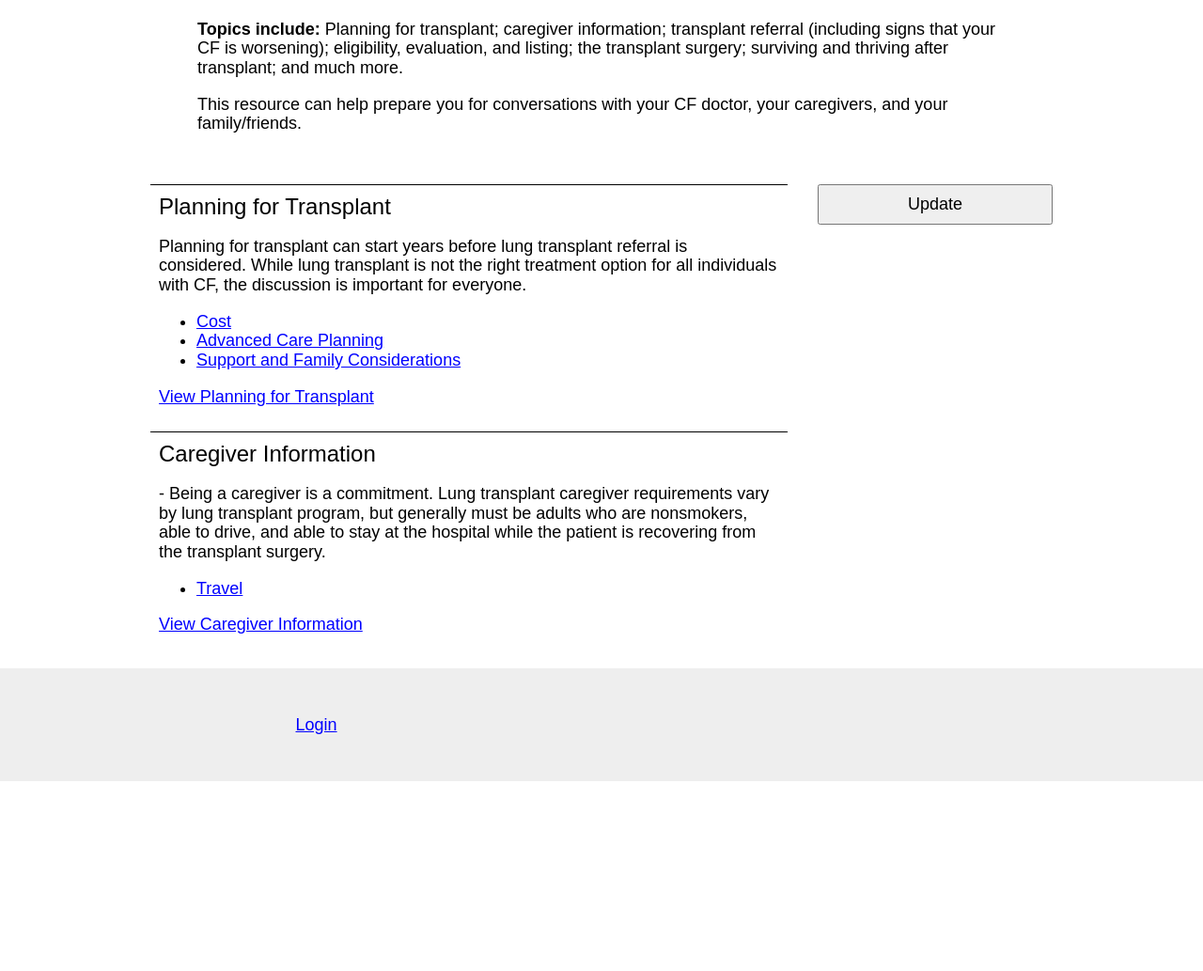
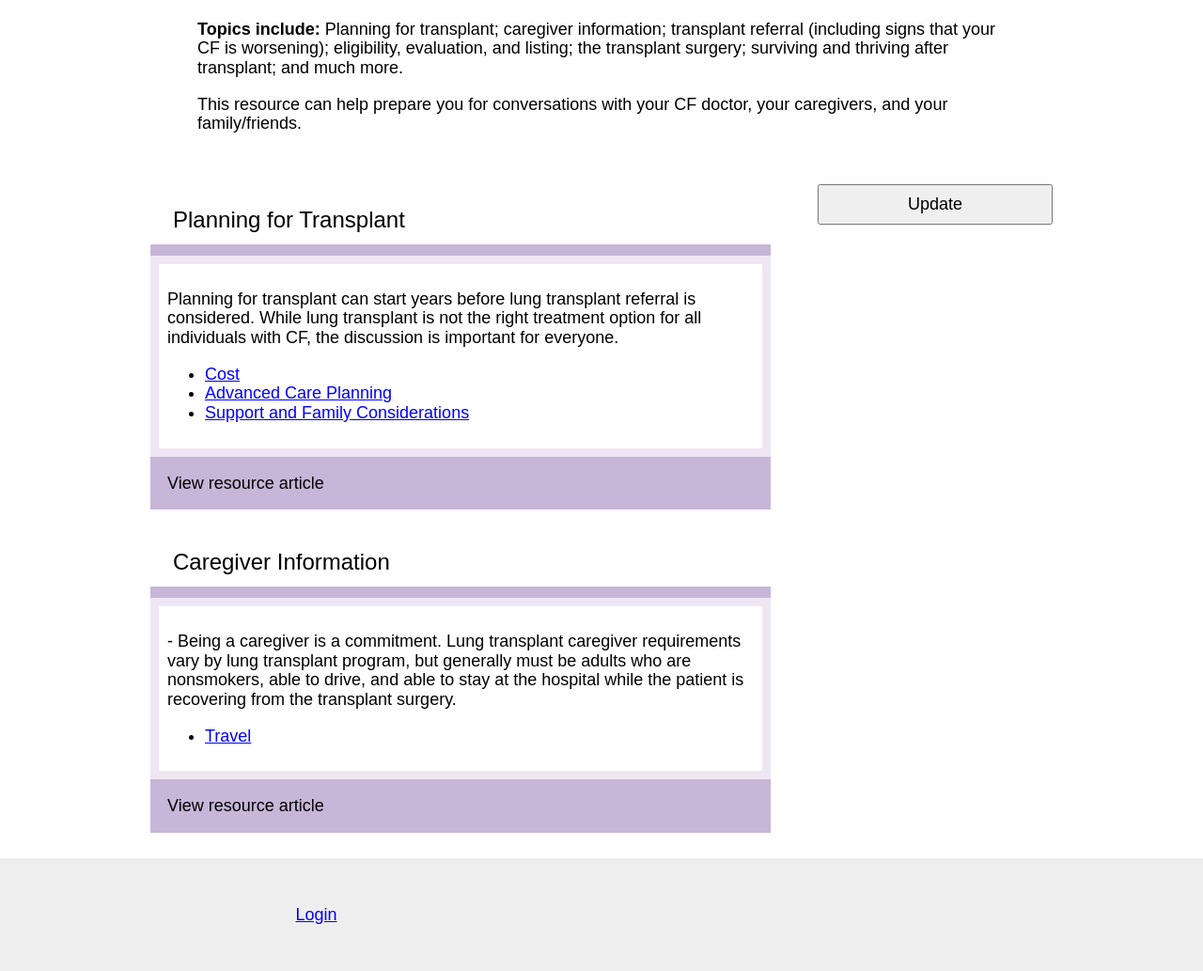
Before and after one commit to nickdotreid/take-on-transplant, a Django app: page /resources in a window 1280 px wide. Shown: the part 154-1187 px from the top of the page at 94% size. Before the commit the page ends 985 px from the top, so only its background shows below. Run offline with Django 3.2, Linux system fonts and the light colour scheme; data comes from the database, SQL or seed files in the repository; data that the repository does not hold is empty; style sheets or scripts are compiled from the project's sources; parts of the project's set-up code (start-up, migrations or seed data) failed here and were passed over; some libraries are stand-ins or nearby versions.

Commit message:
Add color to content gallery items

```diff
--- a/server/website/templates/content-page.html
+++ b/server/website/templates/content-page.html
@@ -3,7 +3,7 @@
 {% block content %}
 
 <article class="container-with-sidebar">
-    <nav class="sidebar">
+    <nav class="sidebar {{content_type}}">
         {% for item in nav_items %}
         <a href="#{{item.id}}">{{item.name}}</a>
         {% endfor %}
--- a/server/website/templates/question-partial.html
+++ b/server/website/templates/question-partial.html
@@ -3,6 +3,8 @@
     <a href="{{url}}">
         {{question.text}}
     </a>
+    {% if question.highlights %}
+    <div class="content">
         {% for highlight in question.highlights %}
         <p>
             {% if highlight.title %}
@@ -11,6 +13,8 @@
             {{highlight.content}}
         </p>
         {% endfor %}
+    </div>
+    {% endif %}
     <p>{{question.number_of_responses}} Responses</p>
     <a href="{{url}}">View frequently asked question</a>
 </article>
--- a/server/website/templates/resource-article-partial.html
+++ b/server/website/templates/resource-article-partial.html
@@ -1,6 +1,17 @@
 <article class="resource-article">
     {% url 'resource-article' article.id as url %}
-    <a class="title" href="{{url}}">{{article.title}}</a>
-    <p>{{article.description}}</p>
+    <a href="{{url}}">{{article.title}}</a>
+    <div class="content">
+        <p>{{article.description}}</p>
+        {% if article.children %}
+        <ul>
+        {% for child_article in article.children %}
+            <li>
+                <a href="{{article_url}}#article-{{child_article.id}}">{{child_article.title}}</a>
+            </li>
+        {% endfor %}
+        </ul>
+        {% endif %}
+    </div>
     <a href="{{url}}">View resource article</a>
 </article>
--- a/server/website/templates/resource-library.html
+++ b/server/website/templates/resource-library.html
@@ -21,25 +21,3 @@
     </div>
 </article>
 {% endblock %}
-
-{% block listContent %}
-{% for article in articles %}
-<article>
-    {% url 'resource-article' article.id as article_url %}
-    <a href="{{article_url}}">{{article.title}}</a>
-    {% if article.description %}
-    <p>{{article.description}}</p>
-    {% endif %}
-    {% if article.children %}
-    <ul>
-    {% for child_article in article.children %}
-        <li>
-            <a href="{{article_url}}#article-{{child_article.id}}">{{child_article.title}}</a>
-        </li>
-    {% endfor %}
-    </ul>
-    {% endif %}
-    <a href="{{article_url}}">View {{article.title}}</a>
-</article>
-{% endfor %}
-{% endblock %}
--- a/server/website/views.py
+++ b/server/website/views.py
@@ -486,8 +486,8 @@ class ResourceLibraryView(ContentListView):
 
         tags = self.get_tags_for_content_items(articles)
         context['tags'] = self.serialize_tags(tags)
-        context['articles'] = self.filter_content_items(articles)
-
+        articles = self.filter_content_items(articles)
+        context['content_list'] = [self.render_content(a) for a in articles]
         return context
 
 class ResourceArticleView(ContentPageView):
--- a/ui/index.scss
+++ b/ui/index.scss
@@ -4,7 +4,15 @@
 
 $text-color: #000000;
 $link-color: #0000FF;
-$secondary-background-color: #c8f2f7;
+
+$faq-color: #F4D06F;
+$faq-background-color: #F9E9B8;
+
+$patient-color: #8CC7CF;
+$patient-background-color: #DCEFEF;
+
+$resource-color: #C7B6D8;
+$resource-background-color: #EEE7F3;
 
 @import "./base.scss";
 @import "./layout.scss";
@@ -184,10 +192,8 @@ a > .popover-target {
         display: block;
         position: relative;
         width: 100%;
-        padding: 0.5em;
         margin: 0em;
         margin-bottom: 1em;
-        border-top: $text-color 1px solid;
     }
 
     > nav {
@@ -195,9 +201,18 @@ a > .popover-target {
         margin-bottom: 0.5em;
     }
 
-    > * > a:first-child {
-        @extend .large;
+    > * {
+        background-color: #eee;
+
+        > * {
+            margin: 1em;
+        }
+
+        > a:first-child,
+        > a:last-child {
             display: block;
+            padding: 1em;
+            margin: 0em;
             color: $text-color;
             text-decoration: none;
             &:hover,
@@ -207,8 +222,60 @@ a > .popover-target {
             }
         }
 
-    > * > a:last-child {
+        > a:first-child {
+            @extend .large;
+            padding-bottom: 0.5em;
+            border-bottom: #aaa 0.5em solid;
+            background-color: #fff;
+        }
+
+        > a:last-child {
             display: block;
+            background-color: #aaa;
+            padding: 1em;
+            margin: 0em;
+        }
+
+        > .content {
+            background-color: #fff;
+            margin: 0.5em;
+            padding: 0.5em;
+        }
+    }
+
+    > .patient-story {
+        background-color: $patient-background-color;
+
+        > a:first-child {
+            border-bottom-color: $patient-color;
+        }
+        > a:last-child {
+            background-color: $patient-color;
+        }
+    }
+
+    > .resource-article {
+        background-color: $resource-background-color;
+
+        > a:first-child {
+            border-bottom-color: $resource-color;
+        }
+
+        > a:last-child {
+            background-color: $resource-color;
+        }
+    }
+
+    > .frequently-asked-question {
+        background-color: $faq-background-color;
+
+        > a:first-child {
+            border-bottom-color: $faq-color;
+        }
+
+        > a:last-child {
+            background-color: $faq-color;
+        }
     }
 
 }
@@ -294,23 +320,6 @@ a > .popover-target {
     }
 }
 
-.content > .resource-article {
-    display: flex;
-    flex-direction: row;
-    flex-wrap: wrap;
-    margin-bottom: 2em;
-
-    > * {
-        width: 40%;
-        flex: 1 1 auto;
-    }
-
-    > *:first-child,
-    > *:last-child {
-        flex: 0 0 auto;
-        width: 100%;
-    }
-}
 
 .faq-response {
     margin: 1em 0em;
```
Also changed, not shown: other parts of ui/index.scss (+0 -41 lines). Lines whose indentation alone changed are shown as unchanged.
